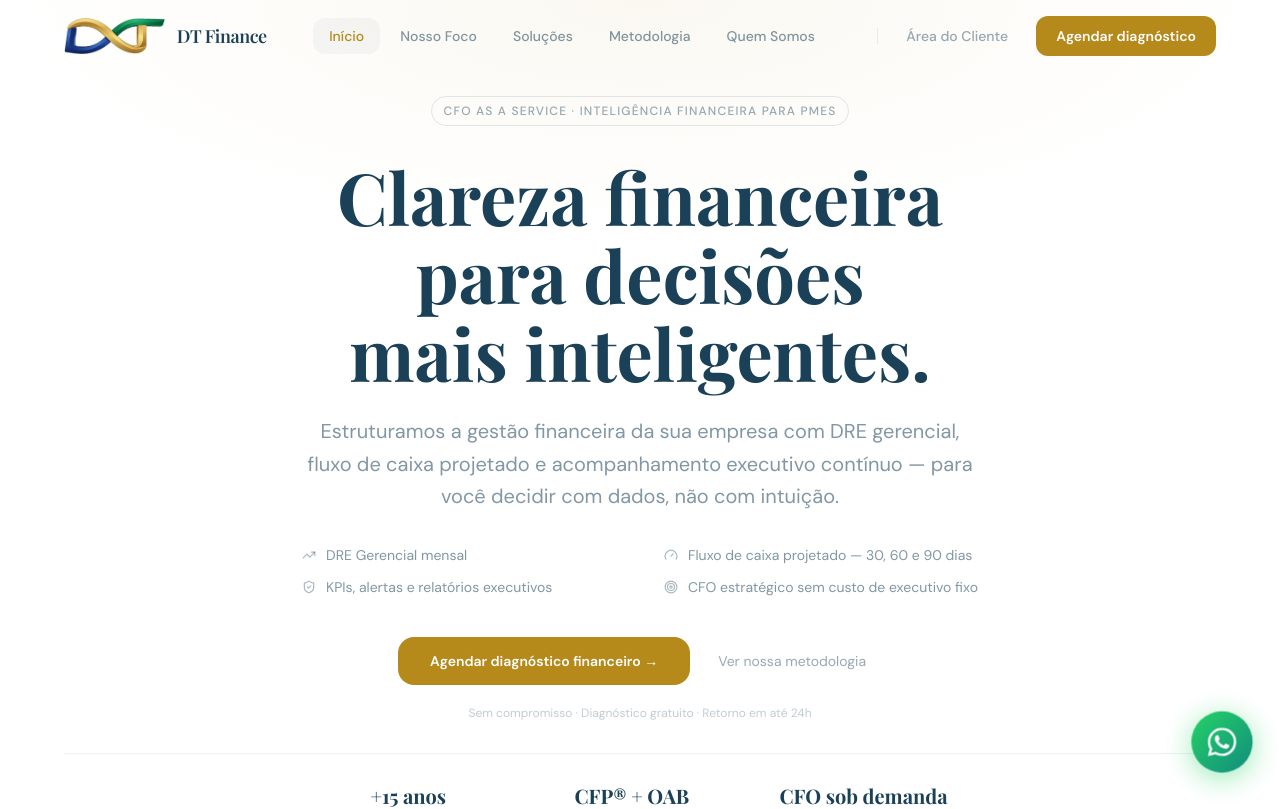
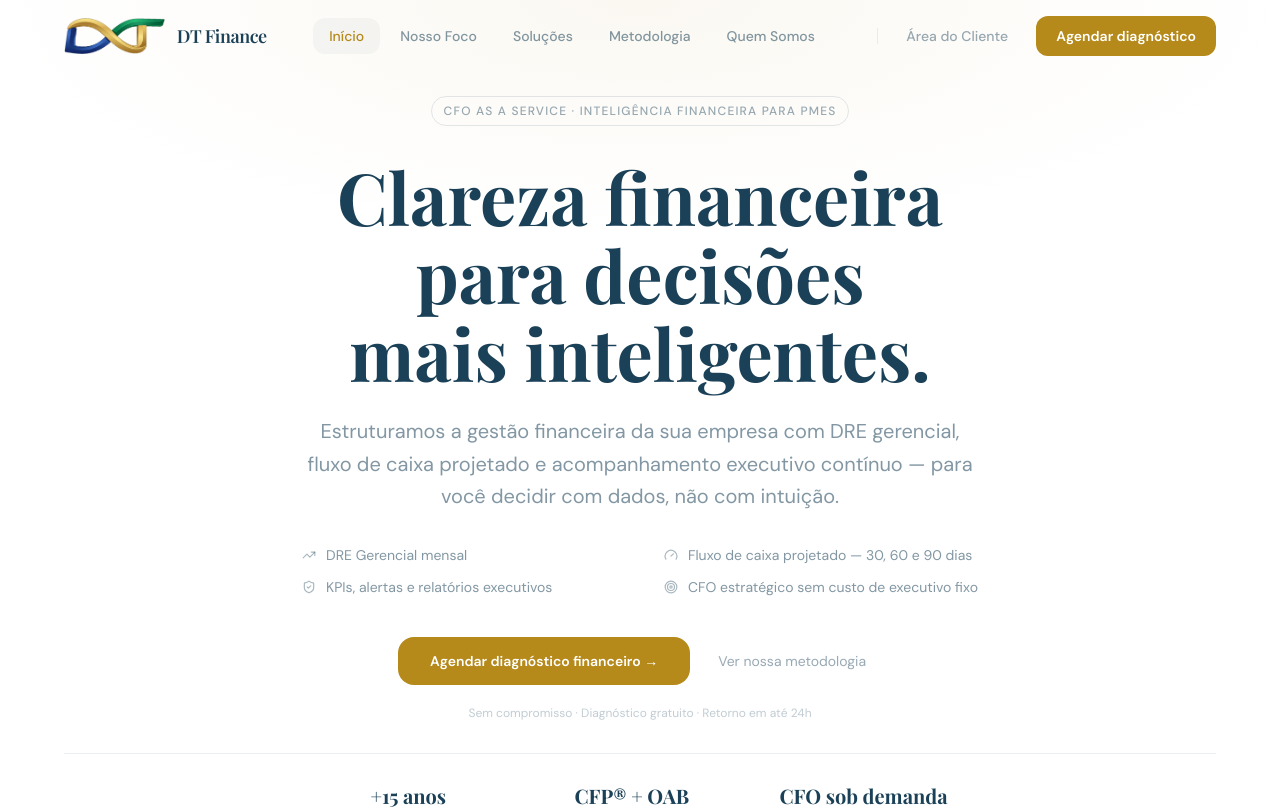
Before and after one commit to DTFinance1017/dt-finance-site, a React (Vite) app: page / in a window 1280 px wide. Shown: the top 809 px of the page. Built offline with nearby package versions, Linux system fonts and the light colour scheme; a web font is replaced by a local one.

Commit message:
remove botão flutuante do WhatsApp

```diff
--- a/src/App.tsx
+++ b/src/App.tsx
@@ -1,5 +1,4 @@
 import { Switch, Route, Router as WouterRouter, Redirect } from "wouter";
-import { WhatsAppFloat } from "@/components/WhatsAppFloat";
 import Home from "@/pages/Home";
 import Platform from "@/pages/Platform";
 import Dashboard from "@/pages/Dashboard";
@@ -57,7 +56,6 @@ function App() {
     <WouterRouter base={import.meta.env.BASE_URL.replace(/\/$/, "")}>
       <ModalProvider>
         <Router />
-        <WhatsAppFloat />
       </ModalProvider>
     </WouterRouter>
   );
```
